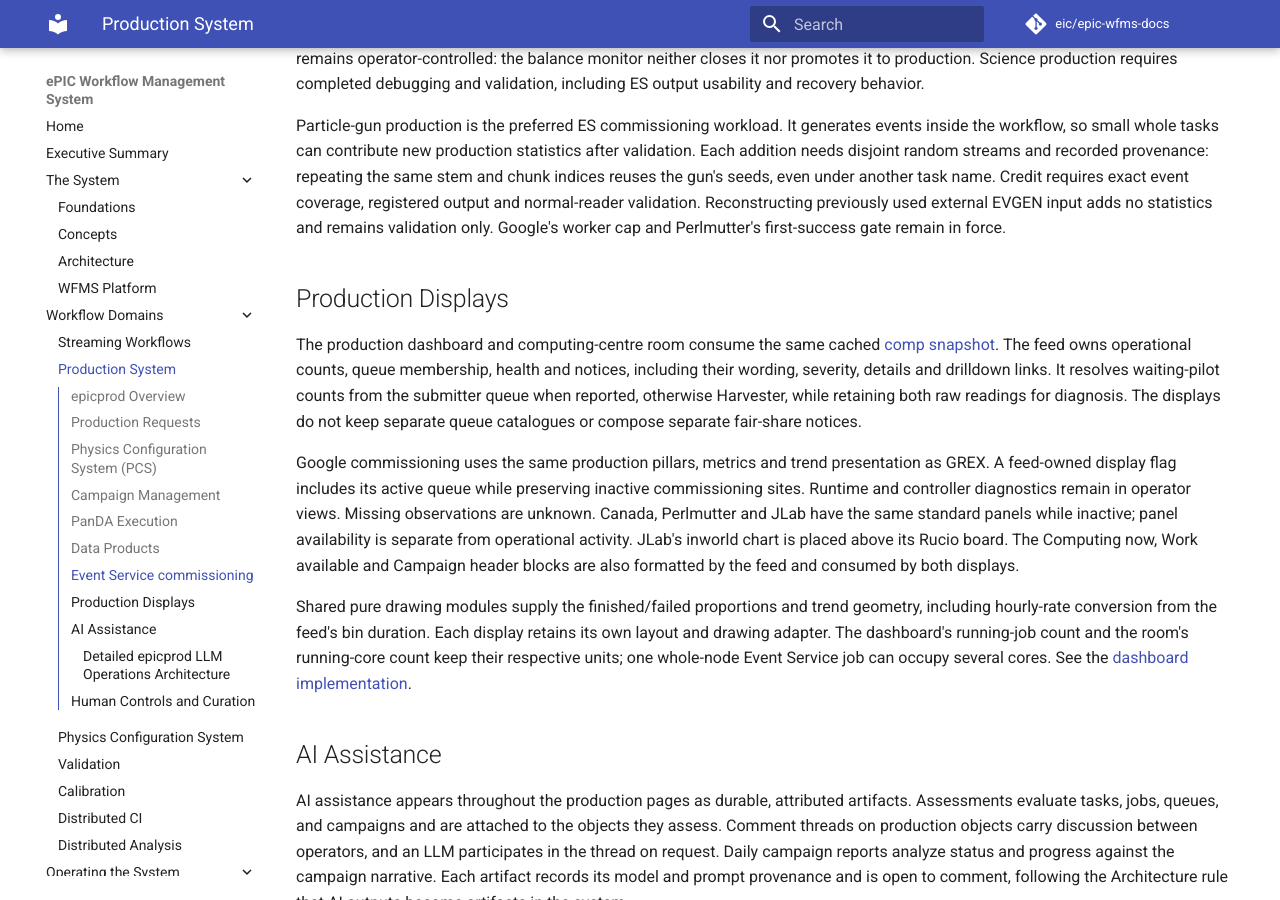
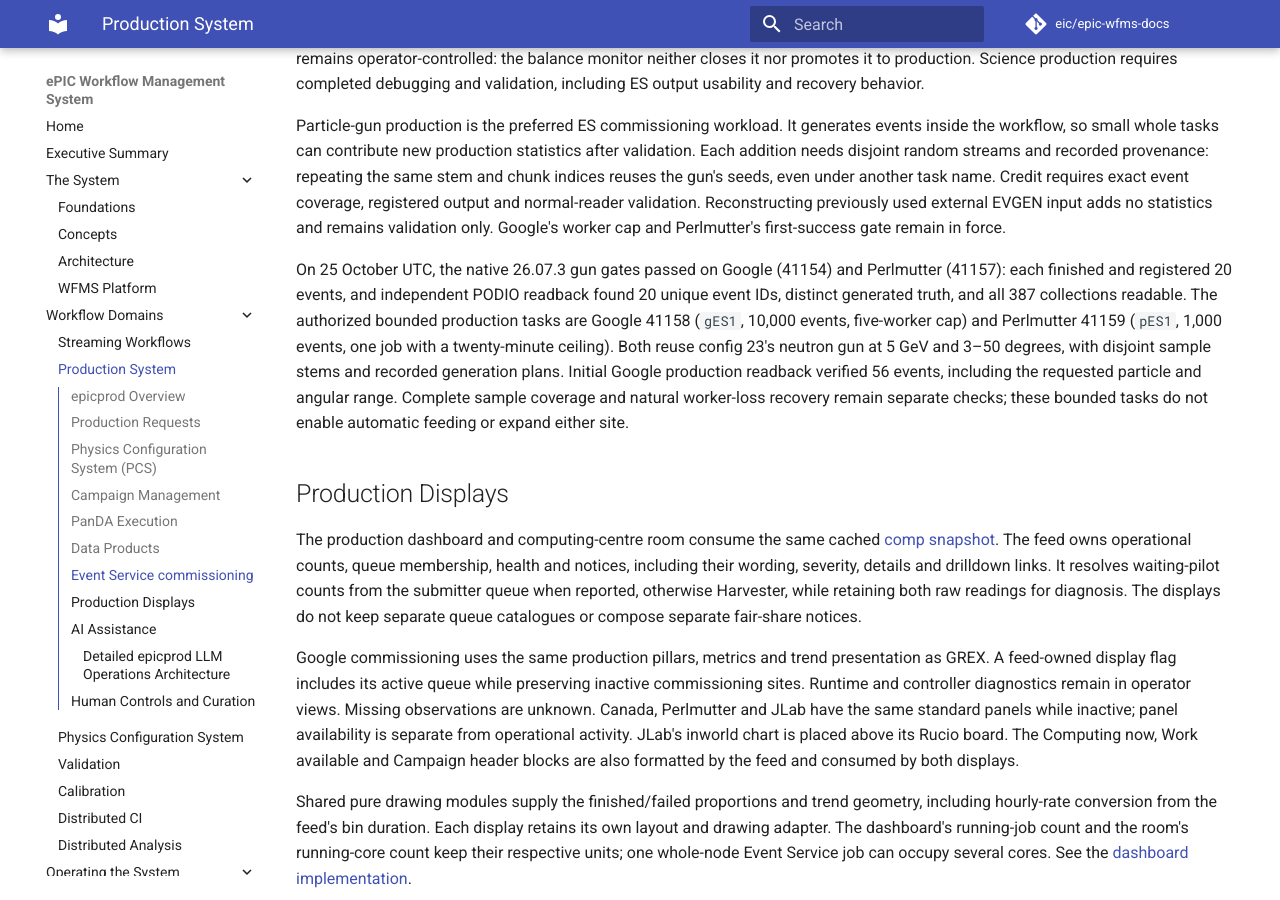
Before and after one commit to eic/epic-wfms-docs, an MkDocs documentation site: the page built from docs/production.md, in a window 1280 px wide and 900 px high, scrolled down 5770 px. Built offline with MkDocs 1.6.1 and Material for MkDocs 9.7.7, drawn with Linux system fonts in a browser that asks for light colours; comment, search, counter and statistics services are not loaded.

Commit message:
Record bounded Google and Perlmutter particle-gun ES production
Co-authored-by: Codex <codex@openai.com>

```diff
--- a/docs/production.md
+++ b/docs/production.md
@@ -193,6 +193,18 @@ registered output and normal-reader validation. Reconstructing previously used
 external EVGEN input adds no statistics and remains validation only. Google's
 worker cap and Perlmutter's first-success gate remain in force.
 
+On 25 October UTC, the native 26.07.3 gun gates passed on Google (41154)
+and Perlmutter (41157): each finished and registered 20 events, and independent
+PODIO readback found 20 unique event IDs, distinct generated truth, and all
+387 collections readable. The authorized bounded production tasks are Google
+41158 (`gES1`, 10,000 events, five-worker cap) and Perlmutter 41159 (`pES1`,
+1,000 events, one job with a twenty-minute ceiling). Both reuse config 23's
+neutron gun at 5 GeV and 3–50 degrees, with disjoint sample stems and recorded
+generation plans. Initial Google production readback verified 56 events,
+including the requested particle and angular range. Complete sample coverage
+and natural worker-loss recovery remain separate checks; these bounded tasks
+do not enable automatic feeding or expand either site.
+
 ## Production Displays
 
 The production dashboard and computing-centre room consume the same cached
```
